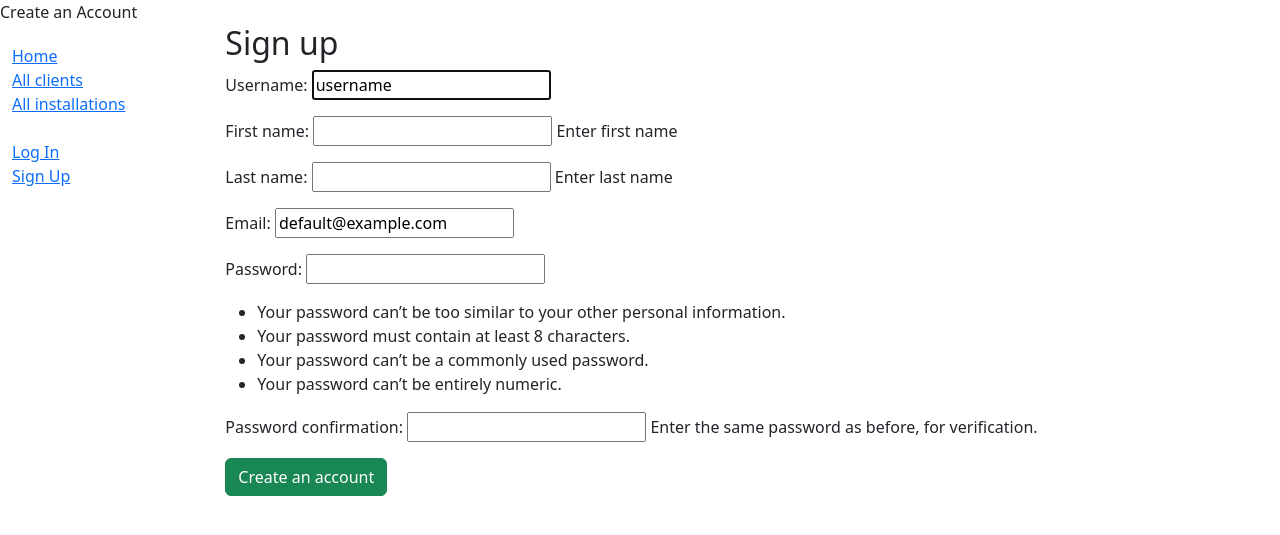
After one commit to Ohmtimize/WebOhm, a Django app: page /ohmtimize/register/ in a window 1280 px wide. The commit adds this page. Shown: the top 535 px of the page. Run offline with Django 4.2, Linux system fonts and the light colour scheme.

Commit message:
Added signup form and minor changes to database

```diff
--- a/ohm/ohmtimize/forms.py
+++ b/ohm/ohmtimize/forms.py
@@ -1,5 +1,6 @@
 from django import forms
-from .models import Device
+from .models import Device, GDPR
+from django.contrib.auth.forms import UserCreationForm
 
 class AddDeviceForm(forms.ModelForm):
     class Meta:
@@ -15,3 +16,16 @@ class AddDeviceForm(forms.ModelForm):
         if Device.objects.filter(device_name=device_name).exists():
             raise forms.ValidationError("Device with this name already exists.")
         return device_name
+
+
+class RegisterUserForm(UserCreationForm):
+
+    class Meta:
+        model = GDPR
+        fields = ['username', 'first_name', 'last_name', 'email', 'password1', 'password2']
+
+        # Remove default help text
+        def __init__(self, *args, **kwargs):
+            super(RegisterUserForm, self).__init__(*args, **kwargs)
+            for fieldname in ['username', 'password1', 'password2']:
+                self.fields[fieldname].help_text = None  # Remove default help text
--- a/ohm/ohmtimize/models.py
+++ b/ohm/ohmtimize/models.py
@@ -2,6 +2,7 @@ from django.db import models
 from django.conf import settings
 from django.utils import timezone
 from django.urls import reverse # Used in get_absolute_url() to get URL for specified ID
+from django.contrib.auth.models import AbstractUser, Group, Permission
 
 from django.db.models import UniqueConstraint # Constrains fields to unique values
 from django.db.models.functions import Lower # Returns lower cased value of field
@@ -111,11 +112,17 @@ class Device(models.Model):
         """String for representing the Device object."""
         return self.name
 
-class GDPR(models.Model):
+
+class GDPR(AbstractUser):
     """Model representing the customer data (GDPR)."""
     first_name = models.CharField(max_length=100, help_text='Enter first name')
     last_name = models.CharField(max_length=100, help_text='Enter last name')
-    #phone_number = PhoneNumberField(blank=True, help_text='Enter phone number')
+    username = models.CharField(max_length=10, default='username')
+    password = models.CharField(max_length=15, help_text='Enter password', default='default_password')  # Temporary default value
+    email = models.EmailField(default='default@example.com')  # Temporary default value
+
+    groups = models.ManyToManyField(Group, related_name='gdpr_user_set', blank=True)
+    user_permissions = models.ManyToManyField(Permission, related_name='gdpr_user_permissions_set', blank=True)
 
 
 class Consumption(models.Model):
--- a/ohm/ohmtimize/templates/base_generic.html
+++ b/ohm/ohmtimize/templates/base_generic.html
@@ -35,6 +35,7 @@
               </li>
               {% else %}
               <li><a href="{% url 'login' %}?next={{ request.path }}">Log In</a></li>
+              <li><a href="{% url 'signup' %}">Sign Up</a></li>
               {% endif %}
             </ul>
           {% endblock %}
--- /dev/null
+++ b/ohm/ohmtimize/templates/ohmtimize/signup.html
@@ -0,0 +1,12 @@
+{% extends "base_generic.html" %}
+
+{% block title %}Create an Account{% endblock %}
+
+{% block content %}
+    <h2>Sign up</h2>
+    <form method="POST" class="form-group">
+        {% csrf_token %}
+        {{ form.as_p }}
+        <button type="submit" class="btn btn-success">Create an account</button>
+    </form>
+{% endblock %}
--- a/ohm/ohmtimize/urls.py
+++ b/ohm/ohmtimize/urls.py
@@ -9,5 +9,5 @@ urlpatterns = [
     path('installations/<int:pk>/', views.InstallationDetailView.as_view(), name='installation-detail'),
     path('myconsumption/', views.ConsumptionByUserListView.as_view(), name='myconsumption'),
     path('mydevices/', views.DevicesByUserListView.as_view(), name='mydevices'),
-    #path('mydevices/<int:pk>/', views.DeviceDetailView.as_view(), name='device-detail'),
+    path('register/', views.signup, name='signup'),
 ]
--- a/ohm/ohmtimize/views.py
+++ b/ohm/ohmtimize/views.py
@@ -5,12 +5,13 @@ from django.http import HttpResponseRedirect
 from django.views import generic
 from django.contrib import messages
 from django.contrib.auth.mixins import LoginRequiredMixin
+from django.contrib.auth import login
 from django.contrib.auth.decorators import login_required
-from django.shortcuts import render, get_object_or_404
-from django.urls import reverse
+from django.shortcuts import render, redirect
+#from django.urls import reverse
 
 from .models import *
-from .forms import AddDeviceForm
+from .forms import AddDeviceForm, RegisterUserForm
 
 
 def index(request):
@@ -32,6 +33,18 @@ def index(request):
 
     #return HttpResponse("Hello, world. You're at the ohmitimize app index.")
     return render(request, 'index.html', context)
+
+
+def signup(request):
+    if request.method == 'POST':
+        form = RegisterUserForm(request.POST)
+        if form.is_valid():
+            user = form.save()
+            login(request, user)
+            return redirect('home')
+    else:
+        form = RegisterUserForm()
+    return render(request, 'ohmtimize/signup.html', {'form': form})
 
 class ClientsListView(generic.ListView):
     model = Client
```
Also changed, not shown: ohm/db.sqlite3, ohm/ohmtimize/migrations/0009_alter_gdpr_options_alter_gdpr_managers_and_more.py (added).
